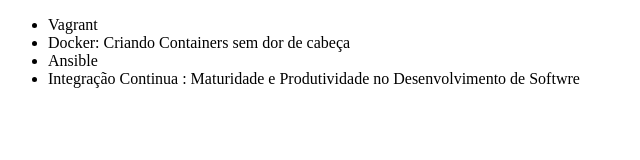
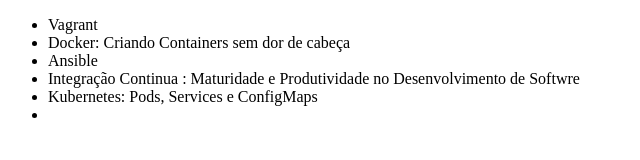
Before and after one commit to regibleal/alura-git, a plain HTML site: page leal/index.html in a window 1280 px wide. Shown: the whole page, without its empty margins (0-640 px from the left). Drawn offline with Linux system fonts and the light colour scheme.

Commit message:
Alterando curso de Kubernetes

```diff
--- a/leal/index.html
+++ b/leal/index.html
@@ -11,6 +11,7 @@
       <li>Docker: Criando Containers sem dor de cabeça</li>
       <li>Ansible</li>
       <li>Integração Continua : Maturidade e Produtividade no Desenvolvimento de Softwre</li>
+      <li>Kubernetes: Pods, Services e ConfigMaps<li>
     </ul>
   </body>
 </html>
```
